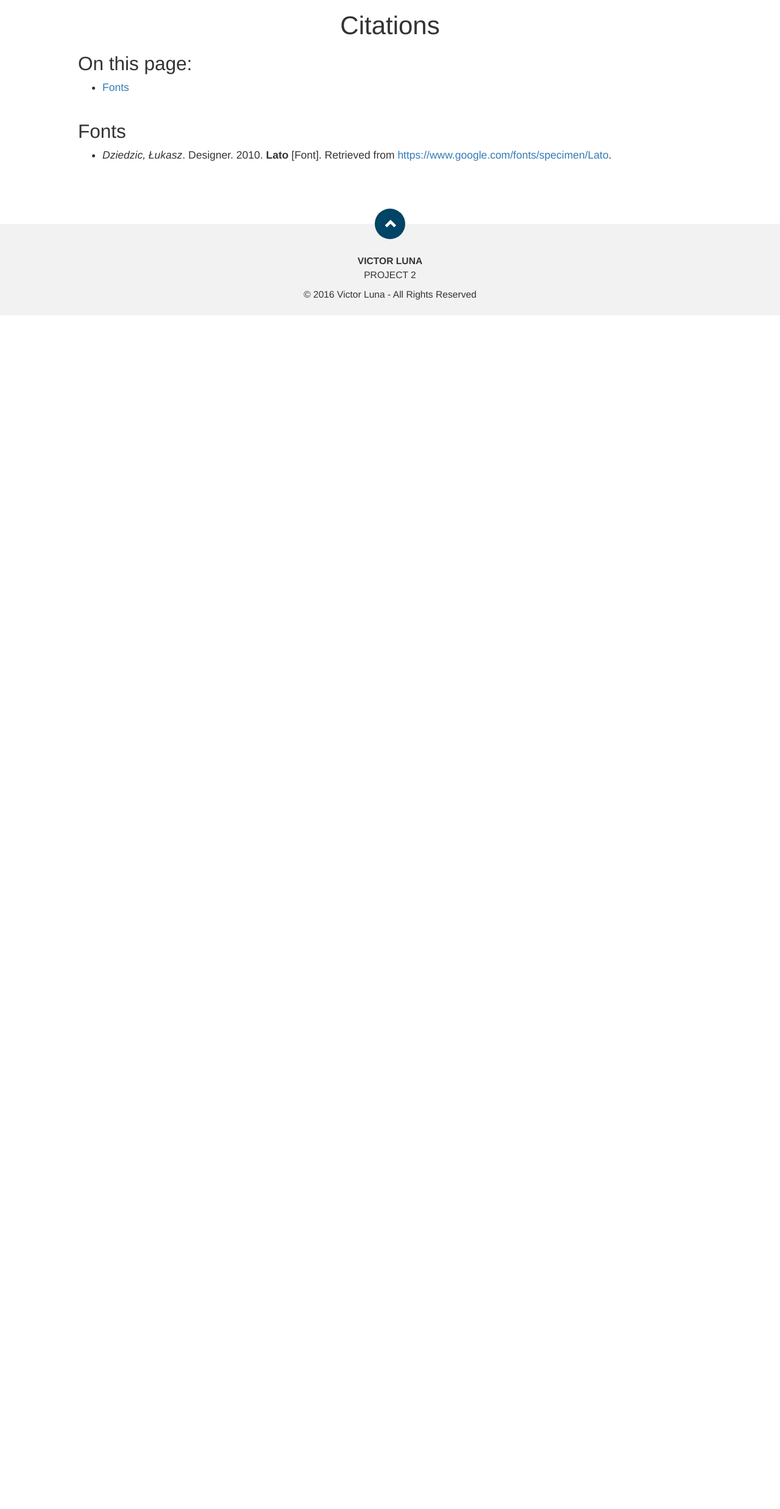
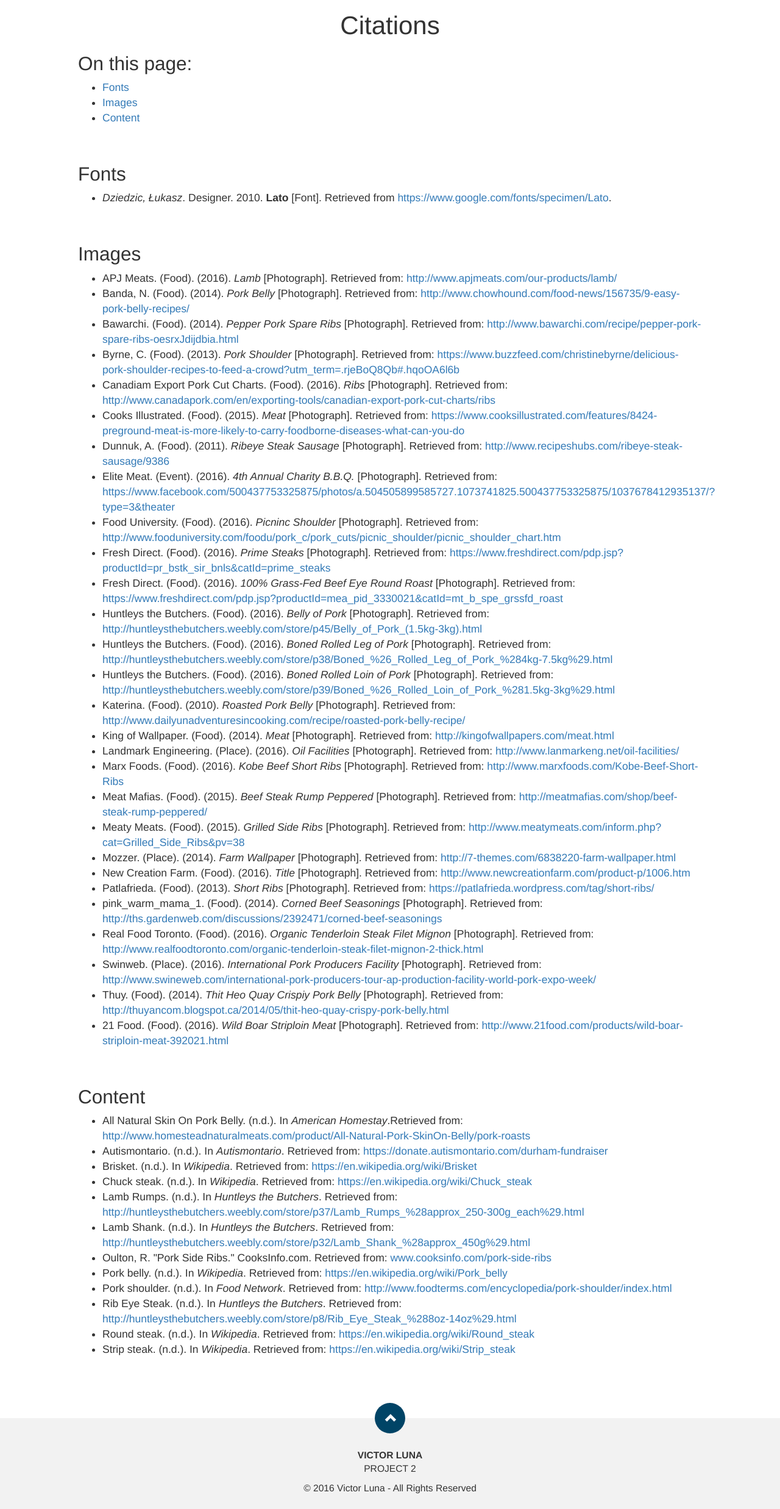
Before and after one commit to vluna/project2-company, a PHP site: page /style-guide-and-citations/citations.html in a window 1280 px wide. Shown: the part 51-2525 px from the top of the page at 61% size. Before the commit the page ends 568 px from the top, so only its background shows below. Run offline with PHP 8.4, Linux system fonts and the light colour scheme.

Commit message:
Finished the citations and style guide

```diff
--- a/includes/footer.html
+++ b/includes/footer.html
@@ -28,6 +28,7 @@
 			    	<p class="end-of-footer">&copy; Vancouver Meats. 2016 All rights reserved.<br>
 			    	Victor Luna D101 | Project 2 | IAT339 Summer 2016</p>
 			    </div>
+			    <p><a href="../project2-company/style-guide-and-citations/index.html" target="_blank">Style Guide </a>| <a href="../project2-company/style-guide-and-citations/citations.html" target="_blank">Citations </a>| <a href="https://github.com/vluna/project2-company" target="_blank">GitHub</a></p>
 		    </div>
         </footer>
 
--- a/style-guide-and-citations/citations.html
+++ b/style-guide-and-citations/citations.html
@@ -54,14 +54,106 @@
             <h2> On this page: </h2>
             <ul>
                 <li> <a href="#fonts" class="page-scroll">Fonts</a> </li>
+                <li> <a href="#images" class="page-scroll">Images</a> </li>
+                <li> <a href="#content" class="page-scroll">Content</a> </li>
             </ul>
         </section>
 
 
         <section id="fonts">
-          <h2> Fonts </h2>
+            <h2> Fonts </h2>
             <ul>
                 <li><cite>Dziedzic, Łukasz</cite>. Designer. 2010. <strong>Lato</strong> [Font]. Retrieved from <a href="https://www.google.com/fonts/specimen/Lato">https://www.google.com/fonts/specimen/Lato</a>. </li>
+            </ul>
+        </section>
+
+        <section id="images">
+            <h2> Images </h2>
+            <ul>
+                <li>APJ Meats. (Food). (2016). <em>Lamb</em> [Photograph]. Retrieved from: <a href="http://www.apjmeats.com/our-products/lamb/" target="_blank">http://www.apjmeats.com/our-products/lamb/</a></li>
+
+                <li>Banda, N. (Food). (2014). <em>Pork Belly</em> [Photograph]. Retrieved from: <a href="http://www.chowhound.com/food-news/156735/9-easy-pork-belly-recipes/" target="_blank">http://www.chowhound.com/food-news/156735/9-easy-pork-belly-recipes/</a></li>
+
+                <li>Bawarchi. (Food). (2014). <em>Pepper Pork Spare Ribs</em> [Photograph]. Retrieved from: <a href="http://www.bawarchi.com/recipe/pepper-pork-spare-ribs-oesrxJdijdbia.html" target="_blank">http://www.bawarchi.com/recipe/pepper-pork-spare-ribs-oesrxJdijdbia.html</a></li>
+
+                <li>Byrne, C. (Food). (2013). <em>Pork Shoulder</em> [Photograph]. Retrieved from: <a href="https://www.buzzfeed.com/christinebyrne/delicious-pork-shoulder-recipes-to-feed-a-crowd?utm_term=.rjeBoQ8Qb#.hqoOA6l6b" target="_blank">https://www.buzzfeed.com/christinebyrne/delicious-pork-shoulder-recipes-to-feed-a-crowd?utm_term=.rjeBoQ8Qb#.hqoOA6l6b</a></li>
+
+                <li>Canadiam Export Pork Cut Charts. (Food). (2016). <em>Ribs</em> [Photograph]. Retrieved from: <a href="http://www.canadapork.com/en/exporting-tools/canadian-export-pork-cut-charts/ribs" target="_blank">http://www.canadapork.com/en/exporting-tools/canadian-export-pork-cut-charts/ribs</a></li>
+
+                <li>Cooks Illustrated. (Food). (2015). <em>Meat</em> [Photograph]. Retrieved from: <a href="https://www.cooksillustrated.com/features/8424-preground-meat-is-more-likely-to-carry-foodborne-diseases-what-can-you-do" target="_blank">https://www.cooksillustrated.com/features/8424-preground-meat-is-more-likely-to-carry-foodborne-diseases-what-can-you-do</a></li>
+
+                <li>Dunnuk, A. (Food). (2011). <em>Ribeye Steak Sausage</em> [Photograph]. Retrieved from: <a href="http://www.recipeshubs.com/ribeye-steak-sausage/9386" target="_blank">http://www.recipeshubs.com/ribeye-steak-sausage/9386</a></li>
+
+                <li>Elite Meat. (Event). (2016). <em>4th Annual Charity B.B.Q.</em> [Photograph]. Retrieved from: <a href="https://www.facebook.com/500437753325875/photos/a.504505899585727.1073741825.500437753325875/1037678412935137/?type=3&theater" target="_blank">https://www.facebook.com/500437753325875/photos/a.504505899585727.1073741825.500437753325875/1037678412935137/?type=3&theater</a></li>
+
+                <li>Food University. (Food). (2016). <em>Picninc Shoulder</em> [Photograph]. Retrieved from: <a href="http://www.fooduniversity.com/foodu/pork_c/pork_cuts/picnic_shoulder/picnic_shoulder_chart.htm" target="_blank">http://www.fooduniversity.com/foodu/pork_c/pork_cuts/picnic_shoulder/picnic_shoulder_chart.htm</a></li>
+
+                <li>Fresh Direct. (Food). (2016). <em>Prime Steaks</em> [Photograph]. Retrieved from: <a href="https://www.freshdirect.com/pdp.jsp?productId=pr_bstk_sir_bnls&catId=prime_steaks" target="_blank">https://www.freshdirect.com/pdp.jsp?productId=pr_bstk_sir_bnls&catId=prime_steaks</a></li>
+
+                <li>Fresh Direct. (Food). (2016). <em>100% Grass-Fed Beef Eye Round Roast</em> [Photograph]. Retrieved from: <a href="https://www.freshdirect.com/pdp.jsp?productId=mea_pid_3330021&catId=mt_b_spe_grssfd_roast" target="_blank">https://www.freshdirect.com/pdp.jsp?productId=mea_pid_3330021&catId=mt_b_spe_grssfd_roast</a></li>
+
+                <li>Huntleys the Butchers. (Food). (2016). <em>Belly of Pork</em> [Photograph]. Retrieved from: <a href="http://huntleysthebutchers.weebly.com/store/p45/Belly_of_Pork_(1.5kg-3kg).html" target="_blank">http://huntleysthebutchers.weebly.com/store/p45/Belly_of_Pork_(1.5kg-3kg).html</a></li>
+
+                <li>Huntleys the Butchers. (Food). (2016). <em>Boned Rolled Leg of Pork</em> [Photograph]. Retrieved from: <a href="http://huntleysthebutchers.weebly.com/store/p38/Boned_%26_Rolled_Leg_of_Pork_%284kg-7.5kg%29.html" target="_blank">http://huntleysthebutchers.weebly.com/store/p38/Boned_%26_Rolled_Leg_of_Pork_%284kg-7.5kg%29.html</a></li>
+
+                <li>Huntleys the Butchers. (Food). (2016). <em>Boned Rolled Loin of Pork</em> [Photograph]. Retrieved from: <a href="http://huntleysthebutchers.weebly.com/store/p39/Boned_%26_Rolled_Loin_of_Pork_%281.5kg-3kg%29.html" target="_blank">http://huntleysthebutchers.weebly.com/store/p39/Boned_%26_Rolled_Loin_of_Pork_%281.5kg-3kg%29.html</a></li>
+
+                <li>Katerina. (Food). (2010). <em>Roasted Pork Belly</em> [Photograph]. Retrieved from: <a href="http://www.dailyunadventuresincooking.com/recipe/roasted-pork-belly-recipe/" target="_blank">http://www.dailyunadventuresincooking.com/recipe/roasted-pork-belly-recipe/</a></li>
+
+                <li>King of Wallpaper. (Food). (2014). <em>Meat</em> [Photograph]. Retrieved from: <a href="http://kingofwallpapers.com/meat.html" target="_blank">http://kingofwallpapers.com/meat.html</a></li>
+
+                <li>Landmark Engineering. (Place). (2016). <em>Oil Facilities</em> [Photograph]. Retrieved from: <a href="http://www.lanmarkeng.net/oil-facilities/" target="_blank">http://www.lanmarkeng.net/oil-facilities/</a></li>
+
+                <li>Marx Foods. (Food). (2016). <em>Kobe Beef Short Ribs</em> [Photograph]. Retrieved from: <a href="http://www.marxfoods.com/Kobe-Beef-Short-Ribs" target="_blank">http://www.marxfoods.com/Kobe-Beef-Short-Ribs</a></li>
+
+                <li>Meat Mafias. (Food). (2015). <em>Beef Steak Rump Peppered</em> [Photograph]. Retrieved from: <a href="http://meatmafias.com/shop/beef-steak-rump-peppered/" target="_blank">http://meatmafias.com/shop/beef-steak-rump-peppered/</a></li>
+
+                <li>Meaty Meats. (Food). (2015). <em>Grilled Side Ribs</em> [Photograph]. Retrieved from: <a href="http://www.meatymeats.com/inform.php?cat=Grilled_Side_Ribs&pv=38" target="_blank">http://www.meatymeats.com/inform.php?cat=Grilled_Side_Ribs&pv=38</a></li>
+
+                <li>Mozzer. (Place). (2014). <em>Farm Wallpaper</em> [Photograph]. Retrieved from: <a href="http://7-themes.com/6838220-farm-wallpaper.html" target="_blank">http://7-themes.com/6838220-farm-wallpaper.html</a></li>
+
+                <li>New Creation Farm. (Food). (2016). <em>Title</em> [Photograph]. Retrieved from: <a href="http://www.newcreationfarm.com/product-p/1006.htm" target="_blank">http://www.newcreationfarm.com/product-p/1006.htm</a></li>
+
+                <li>Patlafrieda. (Food). (2013). <em>Short Ribs</em> [Photograph]. Retrieved from: <a href="https://patlafrieda.wordpress.com/tag/short-ribs/" target="_blank">https://patlafrieda.wordpress.com/tag/short-ribs/</a></li>
+
+                <li>pink_warm_mama_1. (Food). (2014). <em>Corned Beef Seasonings</em> [Photograph]. Retrieved from: <a href="http://ths.gardenweb.com/discussions/2392471/corned-beef-seasonings" target="_blank">http://ths.gardenweb.com/discussions/2392471/corned-beef-seasonings</a></li>
+
+                <li>Real Food Toronto. (Food). (2016). <em>Organic Tenderloin Steak Filet Mignon</em> [Photograph]. Retrieved from: <a href="http://www.realfoodtoronto.com/organic-tenderloin-steak-filet-mignon-2-thick.html" target="_blank">http://www.realfoodtoronto.com/organic-tenderloin-steak-filet-mignon-2-thick.html</a></li>
+
+                <li>Swinweb. (Place). (2016). <em>International Pork Producers Facility</em> [Photograph]. Retrieved from: <a href="http://www.swineweb.com/international-pork-producers-tour-ap-production-facility-world-pork-expo-week/" target="_blank">http://www.swineweb.com/international-pork-producers-tour-ap-production-facility-world-pork-expo-week/</a></li>
+
+                <li>Thuy. (Food). (2014). <em>Thit Heo Quay Crispiy Pork Belly</em> [Photograph]. Retrieved from: <a href="http://thuyancom.blogspot.ca/2014/05/thit-heo-quay-crispy-pork-belly.html" target="_blank">http://thuyancom.blogspot.ca/2014/05/thit-heo-quay-crispy-pork-belly.html</a></li>
+
+                <li>21 Food. (Food). (2016). <em>Wild Boar Striploin Meat</em> [Photograph]. Retrieved from: <a href="http://www.21food.com/products/wild-boar-striploin-meat-392021.html" target="_blank">http://www.21food.com/products/wild-boar-striploin-meat-392021.html</a></li>
+            </ul>
+        </section>
+
+        <section id="content">
+            <h2> Content </h2>
+            <ul>
+                <li>All Natural Skin On Pork Belly. (n.d.). In <em>American Homestay</em>.Retrieved from: <a href="http://www.homesteadnaturalmeats.com/product/All-Natural-Pork-SkinOn-Belly/pork-roasts" target="_blank">http://www.homesteadnaturalmeats.com/product/All-Natural-Pork-SkinOn-Belly/pork-roasts</a></li>
+
+                <li>Autismontario. (n.d.). In <em>Autismontario</em>. Retrieved from: <a href="https://donate.autismontario.com/durham-fundraiser" target="_blank">https://donate.autismontario.com/durham-fundraiser</a></li>
+
+                <li> Brisket. (n.d.). In <em>Wikipedia</em>. Retrieved from: <a href="https://en.wikipedia.org/wiki/Brisket" target="_blank">https://en.wikipedia.org/wiki/Brisket</a></li>
+
+                <li> Chuck steak. (n.d.). In <em>Wikipedia</em>. Retrieved from: <a href="https://en.wikipedia.org/wiki/Chuck_steak" target="_blank">https://en.wikipedia.org/wiki/Chuck_steak</a></li>
+
+                <li>Lamb Rumps. (n.d.). In <em>Huntleys the Butchers</em>. Retrieved from: <a href="http://huntleysthebutchers.weebly.com/store/p37/Lamb_Rumps_%28approx_250-300g_each%29.html" target="_blank">http://huntleysthebutchers.weebly.com/store/p37/Lamb_Rumps_%28approx_250-300g_each%29.html</a></li>
+
+                <li>Lamb Shank. (n.d.). In <em>Huntleys the Butchers</em>. Retrieved from: <a href="http://huntleysthebutchers.weebly.com/store/p32/Lamb_Shank_%28approx_450g%29.html" target="_blank">http://huntleysthebutchers.weebly.com/store/p32/Lamb_Shank_%28approx_450g%29.html</a></li>
+
+                <li>Oulton, R. "Pork Side Ribs." CooksInfo.com. Retrieved from: <a href="http://cooksinfo.com/pork-side-ribs" target="_blank">www.cooksinfo.com/pork-side-ribs</a></li>
+
+                <li>Pork belly. (n.d.). In <em>Wikipedia</em>. Retrieved from: <a href="https://en.wikipedia.org/wiki/Pork_belly" target="_blank">https://en.wikipedia.org/wiki/Pork_belly</a></li>
+
+                <li>Pork shoulder. (n.d.). In <em>Food Network</em>. Retrieved from: <a href="http://www.foodterms.com/encyclopedia/pork-shoulder/index.html" target="_blank">http://www.foodterms.com/encyclopedia/pork-shoulder/index.html</a></li>
+
+                <li>Rib Eye Steak. (n.d.). In <em>Huntleys the Butchers</em>.  Retrieved from: <a href="http://huntleysthebutchers.weebly.com/store/p8/Rib_Eye_Steak_%288oz-14oz%29.html" target="_blank">http://huntleysthebutchers.weebly.com/store/p8/Rib_Eye_Steak_%288oz-14oz%29.html</a></li>
+
+                <li> Round steak. (n.d.). In <em>Wikipedia</em>. Retrieved from: <a href="https://en.wikipedia.org/wiki/Round_steak" target="_blank">https://en.wikipedia.org/wiki/Round_steak</a></li>
+
+                <li> Strip steak. (n.d.). In <em>Wikipedia</em>. Retrieved from: <a href="https://en.wikipedia.org/wiki/Strip_steak" target="_blank">https://en.wikipedia.org/wiki/Strip_steak</a></li>
             </ul>
         </section>
 
--- a/style-guide-and-citations/css/main.css
+++ b/style-guide-and-citations/css/main.css
@@ -483,7 +483,33 @@
 #fonts {
     width: 80%;
     background: #fff;
-    padding-top: 10px;
+    padding-top: 30px;
+    margin-right: 10%;
+    margin-left: 10%;
+}
+
+/*
+===================================================
+================ CONTENT SECTION ==================
+===================================================
+*/
+#content {
+    width: 80%;
+    background: #fff;
+    padding-top: 30px;
+    margin-right: 10%;
+    margin-left: 10%;
+}
+
+/*
+===================================================
+================ IMAGERY SECTION ==================
+===================================================
+*/
+#images {
+    width: 80%;
+    background: #fff;
+    padding-top: 30px;
     margin-right: 10%;
     margin-left: 10%;
 }
```
Also changed, not shown: other parts of style-guide-and-citations/css/main.css (+52 -9 lines), style-guide-and-citations/index.html (+7 -18 lines).
